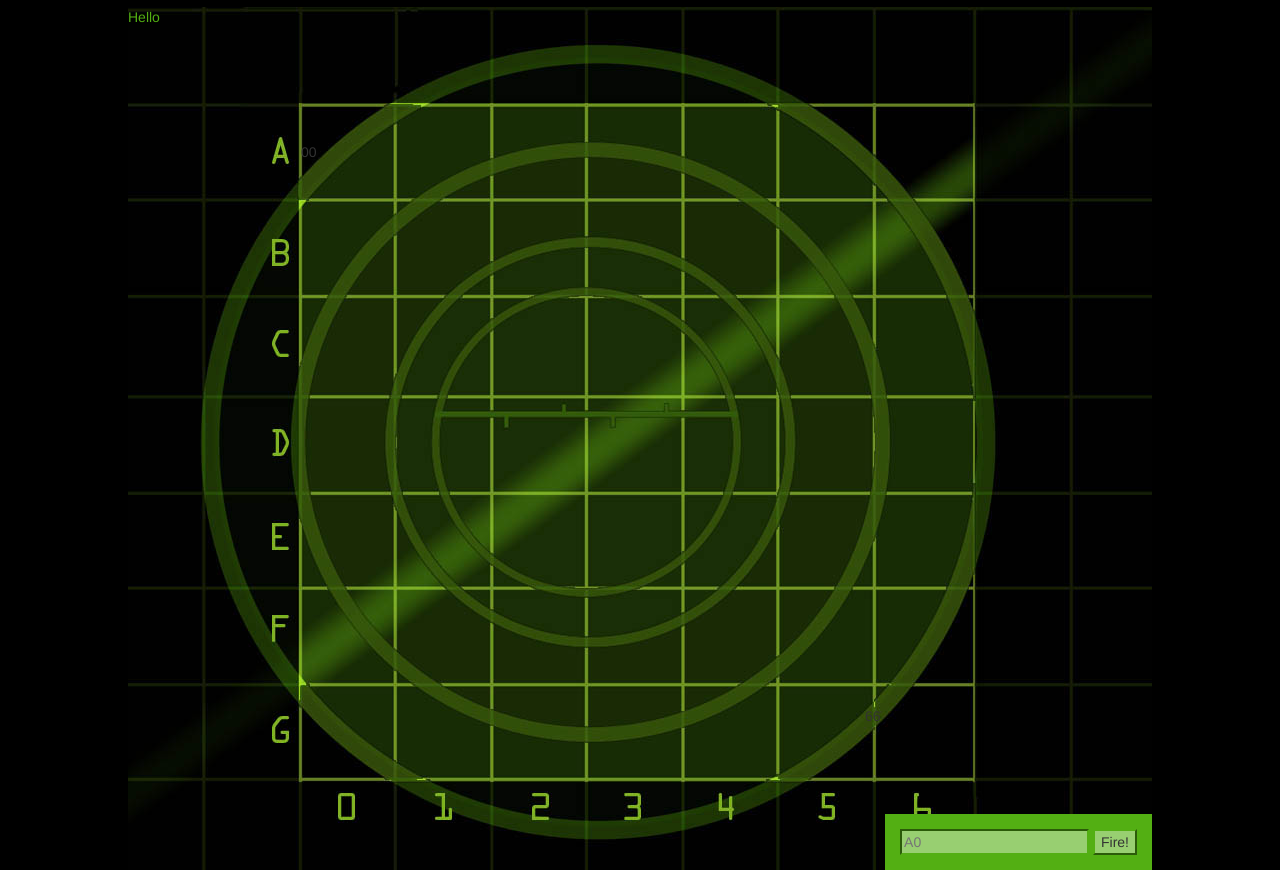
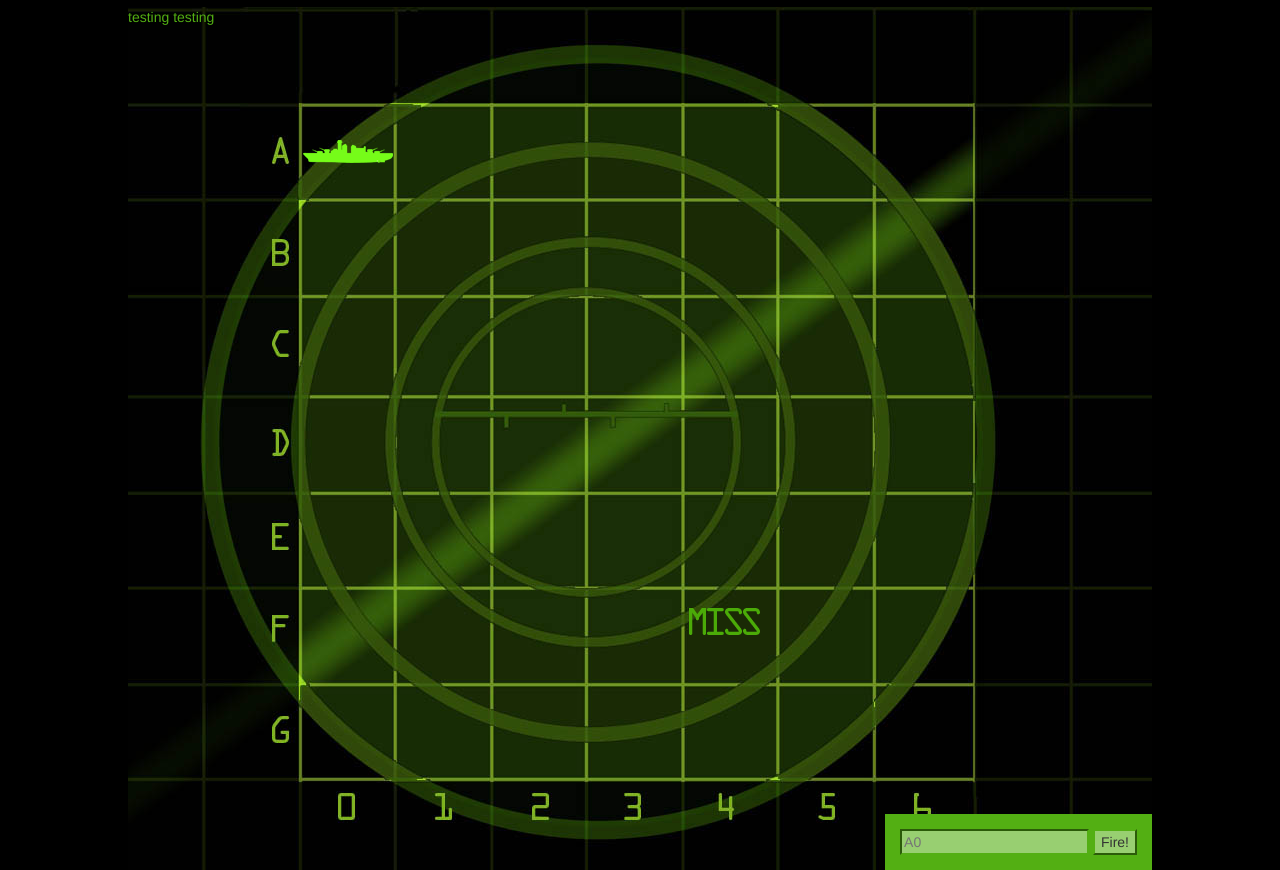
Before and after one commit to Sundaybrian/battleship, a plain HTML site: page index.html in a window 1280 px wide. Shown: the part 63-933 px from the top of the page. Drawn offline with Linux system fonts and the light colour scheme.

Commit message:
create the view object and tested it

```diff
--- a/css/battleship.css
+++ b/css/battleship.css
@@ -44,3 +44,11 @@
     border-color: rgb(83,175,19);
     font-size: 1em;
 }
+
+.hit{
+    background: url("../img/ship.png") no-repeat center center;
+}
+
+.miss{
+    background: url("../img/miss.png") no-repeat center center;
+}
--- a/index.html
+++ b/index.html
@@ -13,7 +13,7 @@
 
       <table>
         <tr>
-          <td id="00">00</td>
+          <td id="00"></td>
           <td id="01"></td>
           <td id="02"></td>
           <td id="03"></td>
@@ -85,7 +85,7 @@
           <td id="63"></td>
           <td id="64"></td>
           <td id="65"></td>
-          <td id="66">66</td>
+          <td id="66"></td>
 
         </tr>
 
--- a/js/battleship.js
+++ b/js/battleship.js
@@ -0,0 +1,29 @@
+
+
+// implementint the view object that will control the displayed messages
+//onn the screen
+
+var view={
+
+  displayMessage:function (msg) {
+    var messageArea=document.getElementById("messageArea");
+    messageArea.innerHTML=msg;
+
+   },
+
+  displayHit:function (location) {
+    var cell=document.getElementById(location);
+    cell.setAttribute("class","hit");
+
+   },
+
+   displayMiss:function (location) {
+    var cell=document.getElementById(location);
+    cell.setAttribute("class","miss");
+
+  }
+};
+
+view.displayHit("00");
+view.displayMessage("testing testing");
+view.displayMiss("54");
```
